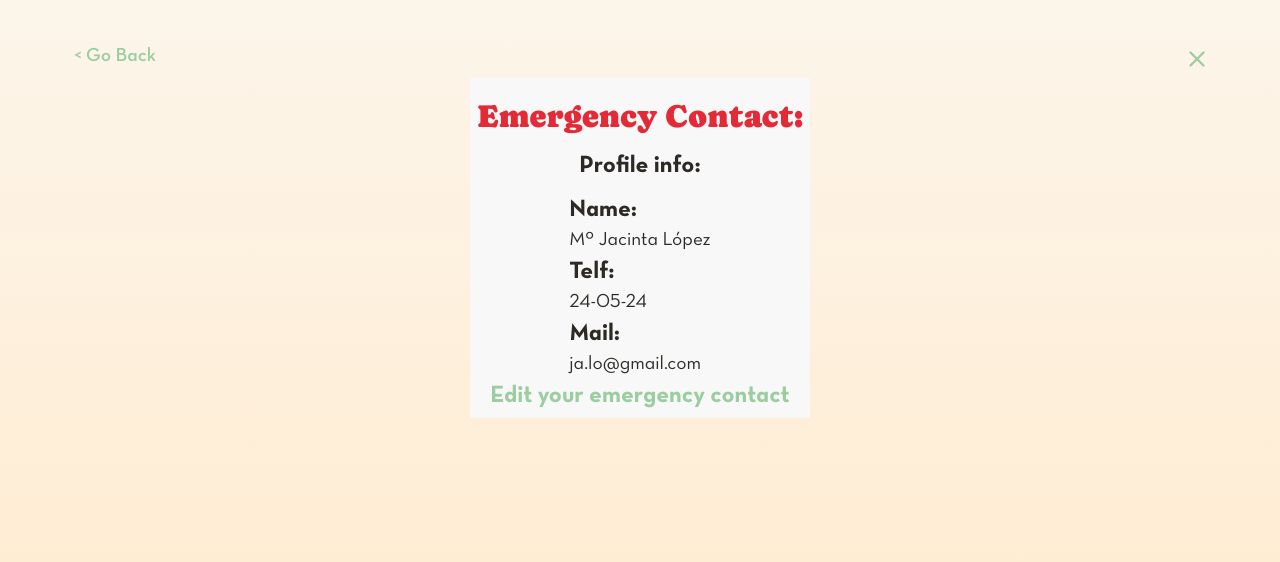
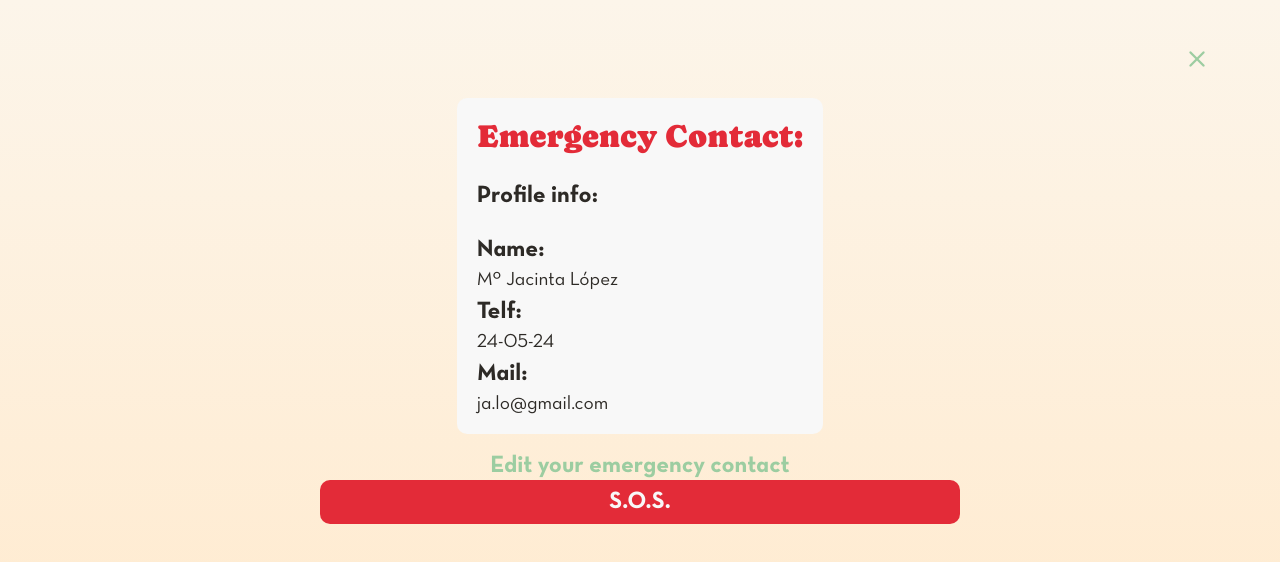
Before and after one commit to wynoPr/FULL-SACK-FINAL, a React (Vite) app: page /emergency-contact in a window 1280 px wide. Shown: the top 562 px of the page. Built offline with nearby package versions, Linux system fonts and the light colour scheme.

Commit message:
SOS Finiched, pending to link with bbdd

```diff
--- a/src/components/Header/Header.jsx
+++ b/src/components/Header/Header.jsx
@@ -9,8 +9,8 @@ export default function Header() {
 
   return (
     <header className='header'>
-        <Link to={lastP} className='btt_txt_smol h3'>&lt; Go Back</Link>
         <Link to='/' className=''><span className="material-symbols-rounded icon link">close</span></Link>
+        { ( lastP && lastP !== '/') && <Link to={lastP} className='btt_txt_smol h3'>&lt; Go Back</Link>}
 
     </header>
   )
--- a/src/components/Header/Header.scss
+++ b/src/components/Header/Header.scss
@@ -5,6 +5,7 @@
     width: 90%;
     margin-top: 40px;
     display: flex;
+    flex-direction: row-reverse;
     align-items: center;
     justify-content: space-between;
 }
--- a/src/components/SOSbutton/SOSbutton.jsx
+++ b/src/components/SOSbutton/SOSbutton.jsx
@@ -11,10 +11,11 @@ export default function SOSbutton() {
   const [pressTimer, setPressTimer] = useState(null);
   const navigate = useNavigate();
 
+  // Navegar a /emergency-contact después de 2 segundo
   const handleTouchStart = () => {
     const timer = setTimeout(() => {
-      navigate('/emergency-contact'); // Navegar a /emergency-contact después de 3 segundos
-    }, 3000); // 3 segundos
+      {path !== '/emergency-contact' && navigate('/emergency-contact')};
+    }, 2000);
     setPressTimer(timer);
   };
 
@@ -22,7 +23,7 @@ export default function SOSbutton() {
     if (pressTimer) {
       clearTimeout(pressTimer);
       setPressTimer(null);
-      navigate('/styles');// Navegar a /styles si se libera antes de 3 segundos
+      window.location.href = 'tel:+1234567890';
     }
   };
 
--- a/src/pages/EmerContact/EmerContact.jsx
+++ b/src/pages/EmerContact/EmerContact.jsx
@@ -3,6 +3,7 @@ import './EmerContact.scss'
 import Header from '../../components/Header/Header'
 import { GlobalContext } from '../../App';
 import { useLocation } from 'react-router-dom';
+import SOSbutton from '../../components/SOSbutton/SOSbutton';
 
 export default function EmerContact() {
 
@@ -26,14 +27,15 @@ export default function EmerContact() {
     <>
         <Header/>
         <section className='e-contact container' id='e_contact'>
-          <h2 className='h1 danger e-contact_head mg-b-20'>Emergency Contact:</h2>
-            <h2 className='h2 e-contact_head mg-b-20'>Profile info:</h2>
             <div className='e-contact_info'>
+                <h2 className='h1 danger e-contact_head mg-b-20'>Emergency Contact:</h2>
+                <h2 className='h2 e-contact_head mg-b-20'>Profile info:</h2>
               <h3 className='h2'>Name: </h3><p className='p-b'>Mº Jacinta López</p>
               <h3 className='h2'>Telf: </h3><p className='p-b'>24-05-24</p>
               <h3 className='h2'>Mail: </h3><p className='p-b'>ja.lo@gmail.com</p>
             </div>
-            <button className='btt_txt h2'>Edit your emergency contact</button>
+            <button className='btt_txt h2 e-contact_btt'>Edit your emergency contact</button>
+            <SOSbutton/>
         </section>
     </>
   )
--- a/src/pages/EmerContact/EmerContact.scss
+++ b/src/pages/EmerContact/EmerContact.scss
@@ -2,13 +2,21 @@
 
 
 .e-contact {
-    background-color: #F8f8f8;
-    padding-top: 20px;
+
+    margin-top: 20px;
     &_info{
+
+        background-color: #F8f8f8;
+        padding: 20px;
+        border-radius: 10px;
+        width: 100%;
         display: grid;
         grid-template-columns: repeat(1, 1fr);
         grid-row-gap: 10px;
         display: flex;
         flex-direction: column;
     }
+    &_btt{
+        margin: 10px 0;
+    }
 }
```
